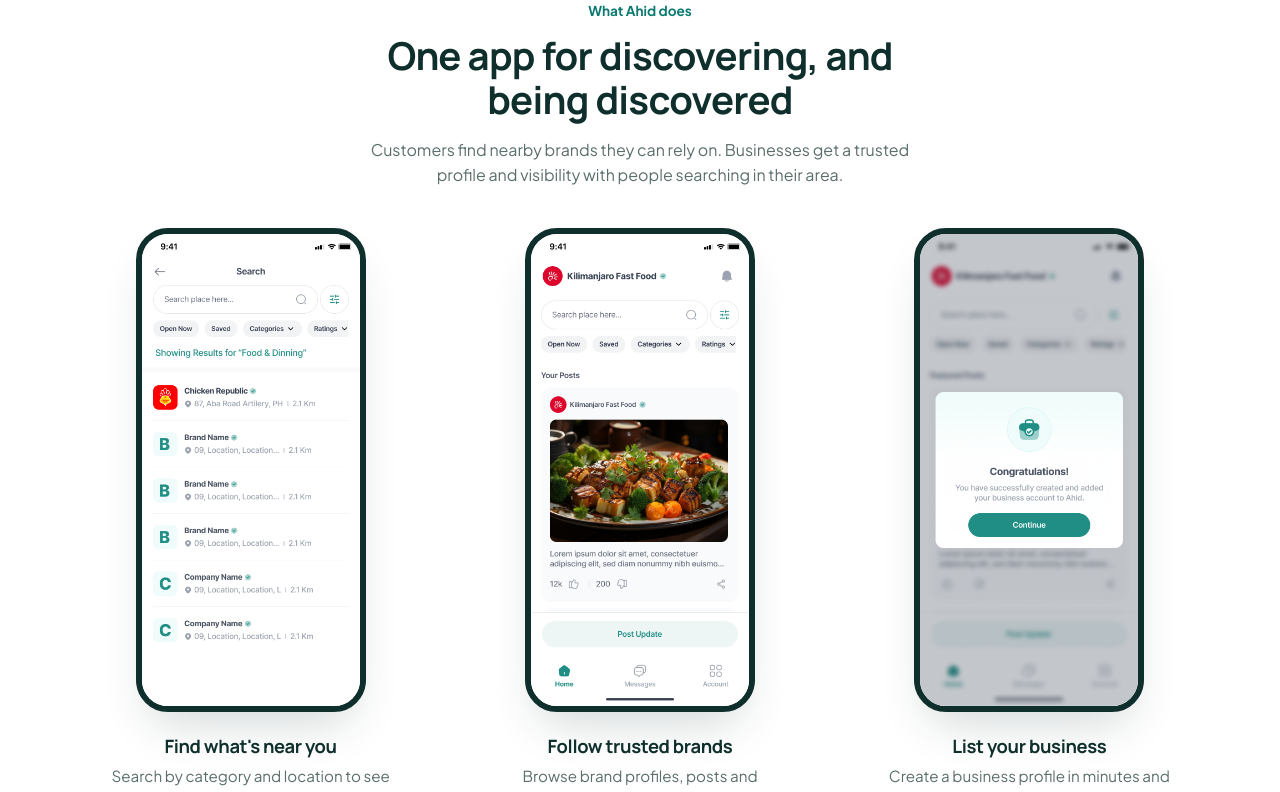
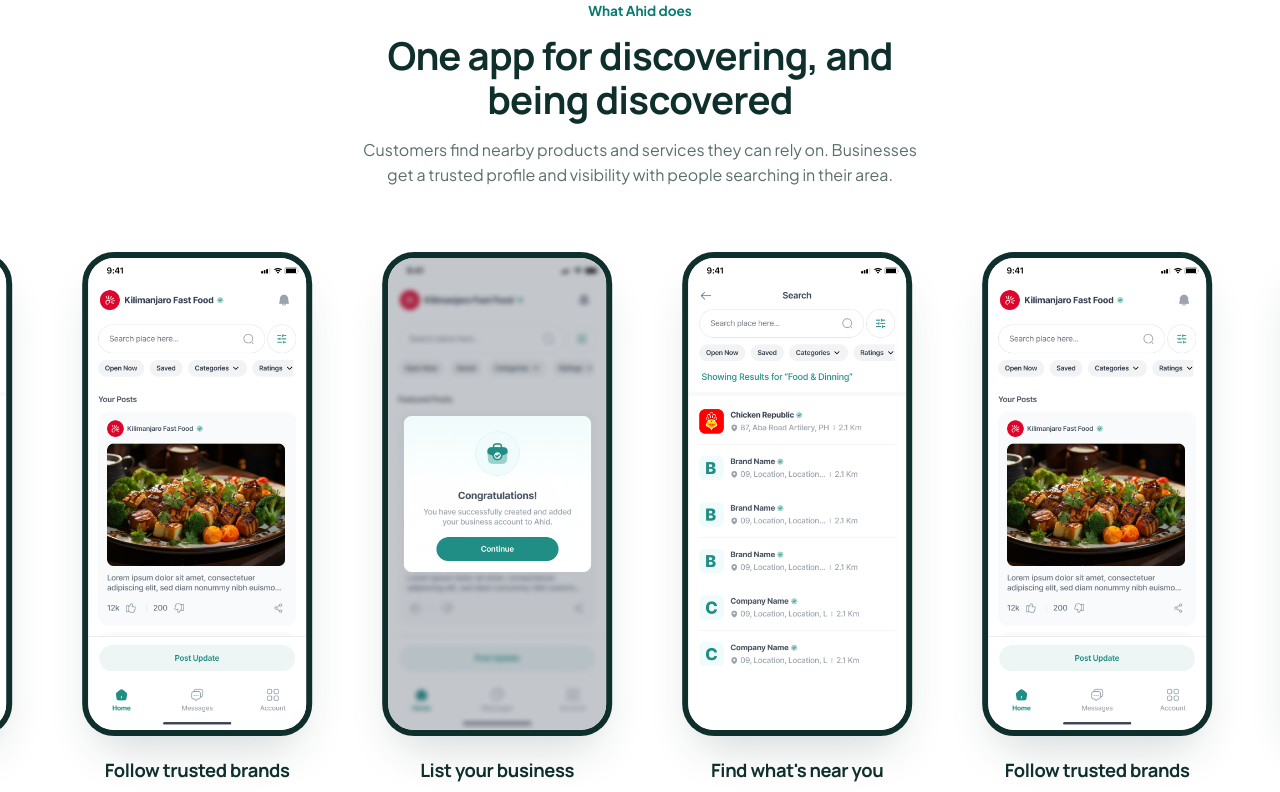
Before and after one commit to Ahid-Relive/ahid-website, a Next.js app: page / in a window 1280 px wide. Shown: the part 840-1632 px from the top of the page. Built offline with nearby package versions, Linux system fonts and the light colour scheme.

Commit message:
worked on horizontal scroll for what ahid does

```diff
--- a/app/globals.css
+++ b/app/globals.css
@@ -731,11 +731,49 @@ h2 {
   text-align: center;
 }
 
-.showcase {
-  gap: clamp(1.5rem, 4vw, 3rem);
+.marquee {
+  overflow: hidden;
+  padding-block: 1.5rem;
+  margin-top: 1rem;
+}
+
+.marquee-track {
+  display: flex;
+  width: max-content;
+  animation: marquee 45s linear infinite;
+}
+
+.marquee:hover .marquee-track,
+.marquee:focus-within .marquee-track,
+.marquee:active .marquee-track {
+  animation-play-state: paused;
+}
+
+/* Four identical copies of the cards: moving by half the track loops seamlessly. */
+@keyframes marquee {
+  to {
+    transform: translateX(-50%);
+  }
+}
+
+@media (prefers-reduced-motion: reduce) {
+  .marquee {
+    overflow-x: auto;
+  }
+
+  .marquee-track {
+    animation: none;
+  }
+
+  .marquee-track .showcase-item[aria-hidden] {
+    display: none;
+  }
 }
 
 .showcase-item {
+  flex: 0 0 auto;
+  width: clamp(240px, 26vw, 300px);
+  padding-inline: clamp(0.75rem, 2vw, 1.5rem);
   text-align: center;
 }
 
@@ -803,9 +841,6 @@ h2 {
     gap: 2rem;
   }
 
-  .showcase {
-    gap: 3rem;
-  }
 }
 
 @media (prefers-reduced-motion: reduce) {
--- a/app/page.tsx
+++ b/app/page.tsx
@@ -135,24 +135,32 @@ export default function Page() {
         </div>
       </section>
 
-      <section id="about" className="shell">
-        <div className="section-head center">
+      <section id="about">
+        <div className="shell section-head center">
           <p className="eyebrow">What Ahid does</p>
           <h2>One app for discovering, and being discovered</h2>
           <p>
-            Customers find nearby brands they can rely on.
+            Customers find nearby products and services they can rely on.
             Businesses get a trusted profile and visibility with people
             searching in their area.
           </p>
         </div>
-        <div className="grid grid-3 showcase">
-          {screens.map((screen) => (
-            <article key={screen.title} className="showcase-item">
-              <Phone src={screen.src} />
-              <h3>{screen.title}</h3>
-              <p>{screen.text}</p>
-            </article>
-          ))}
+        <div className="marquee" aria-label="Ahid app screens">
+          <div className="marquee-track">
+            {[0, 1, 2, 3].flatMap((copy) =>
+              screens.map((screen) => (
+                <article
+                  key={`${copy}-${screen.title}`}
+                  className="showcase-item"
+                  aria-hidden={copy > 0 || undefined}
+                >
+                  <Phone src={screen.src} />
+                  <h3>{screen.title}</h3>
+                  <p>{screen.text}</p>
+                </article>
+              )),
+            )}
+          </div>
         </div>
       </section>
 
```
